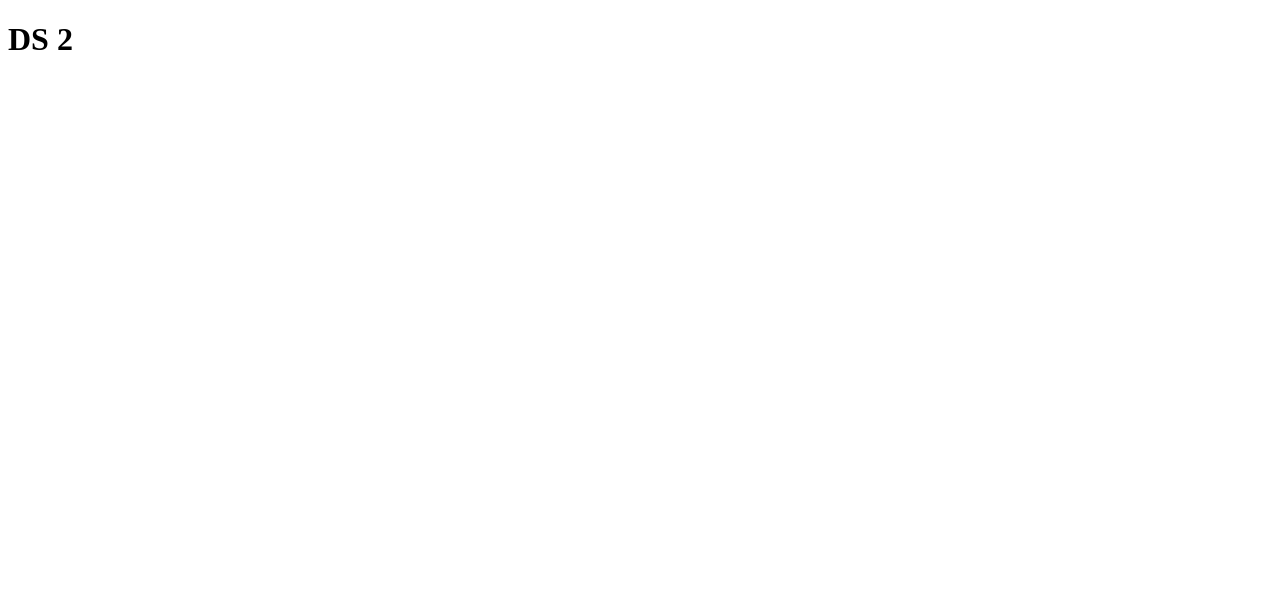
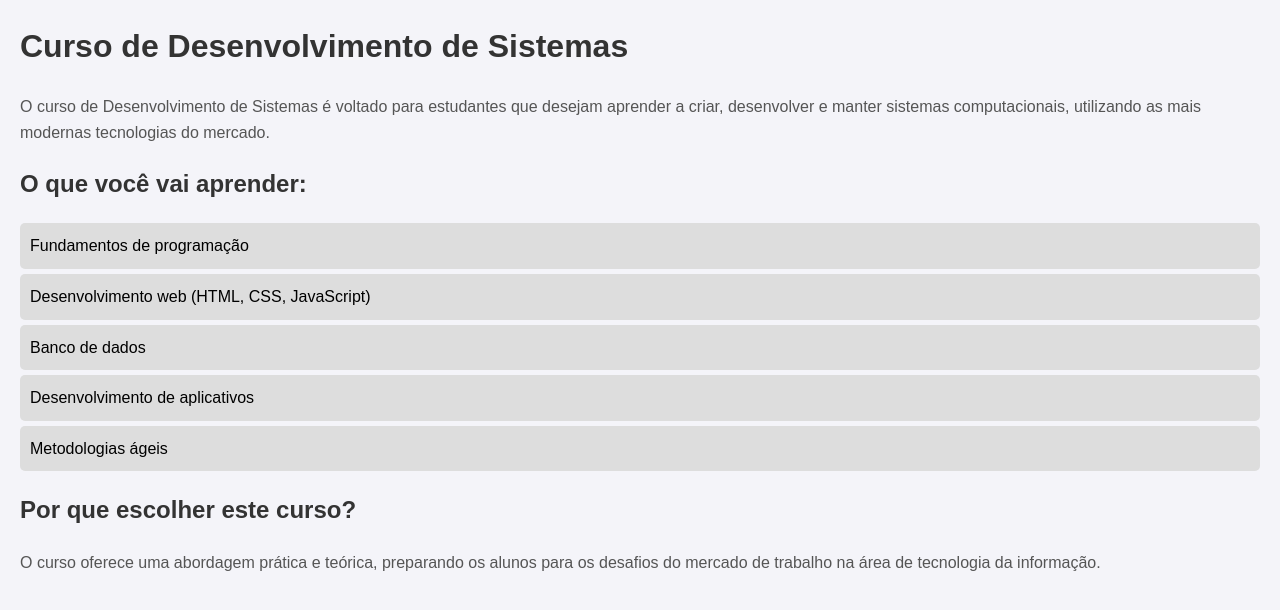
Before and after one commit to Jubilau-with-parkison/Aula-git-de-quarta, a plain HTML site: page Sobre.html in a window 1280 px wide. Drawn offline with Linux system fonts and the light colour scheme.

Commit message:
ia adicionada

```diff
--- a/Sobre.html
+++ b/Sobre.html
@@ -3,10 +3,47 @@
 <head>
     <meta charset="UTF-8">
     <meta name="viewport" content="width=device-width, initial-scale=1.0">
-    <title>git 2</title>
+    <title>Sobre o Curso de Desenvolvimento de Sistemas</title>
+    <style>
+        body {
+            font-family: Arial, sans-serif;
+            line-height: 1.6;
+            margin: 20px;
+            background-color: #f4f4f9;
+        }
+        h1, h2 {
+            color: #333;
+        }
+        p {
+            color: #555;
+        }
+        ul {
+            margin: 10px 0;
+            padding: 0;
+            list-style: none;
+        }
+        ul li {
+            background: #ddd;
+            margin: 5px 0;
+            padding: 10px;
+            border-radius: 5px;
+        }
+    </style>
 </head>
 <body>
-    <h1>DS 2</h1>
+    <h1>Curso de Desenvolvimento de Sistemas</h1>
+    <p>O curso de Desenvolvimento de Sistemas é voltado para estudantes que desejam aprender a criar, desenvolver e manter sistemas computacionais, utilizando as mais modernas tecnologias do mercado.</p>
 
+    <h2>O que você vai aprender:</h2>
+    <ul>
+        <li>Fundamentos de programação</li>
+        <li>Desenvolvimento web (HTML, CSS, JavaScript)</li>
+        <li>Banco de dados</li>
+        <li>Desenvolvimento de aplicativos</li>
+        <li>Metodologias ágeis</li>
+    </ul>
+
+    <h2>Por que escolher este curso?</h2>
+    <p>O curso oferece uma abordagem prática e teórica, preparando os alunos para os desafios do mercado de trabalho na área de tecnologia da informação.</p>
 </body>
 </html>
```
